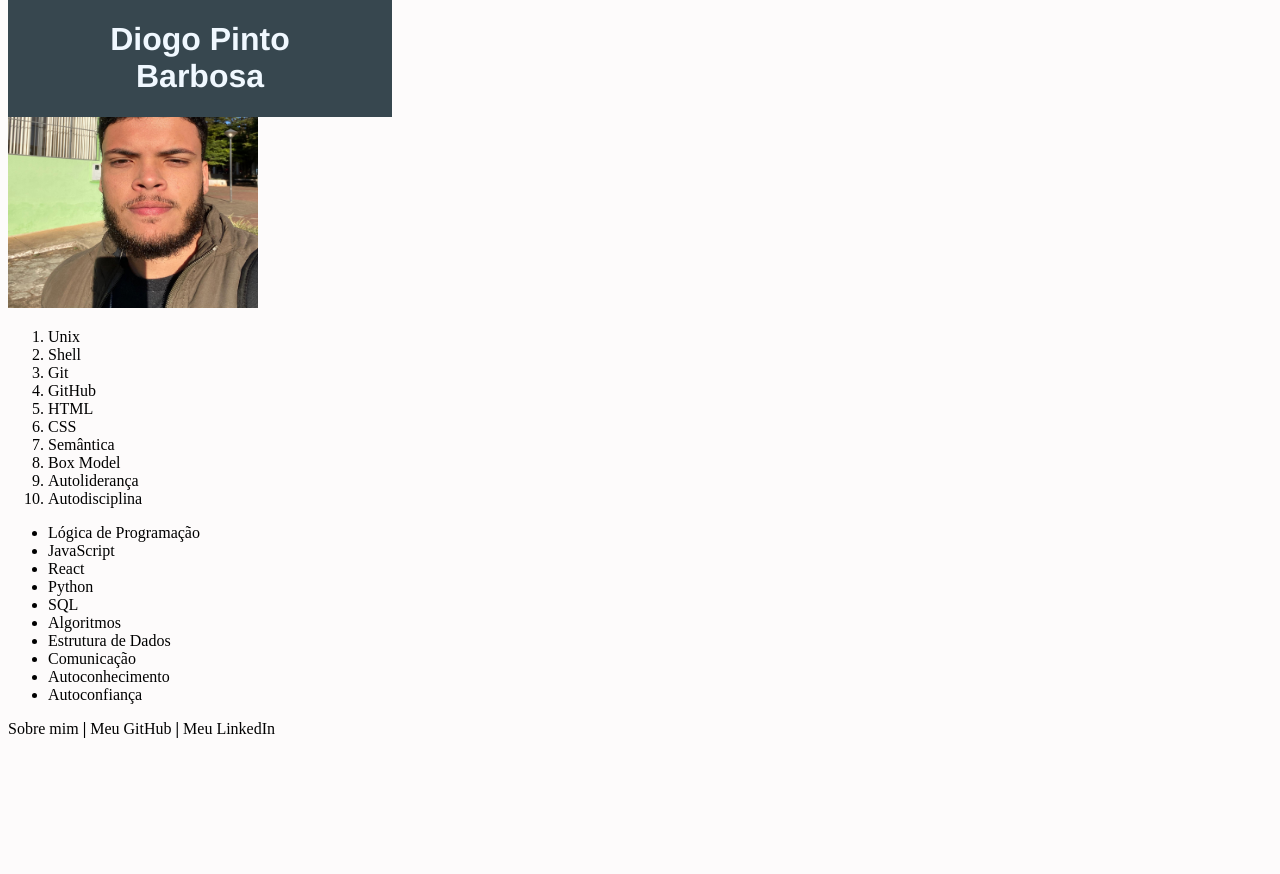
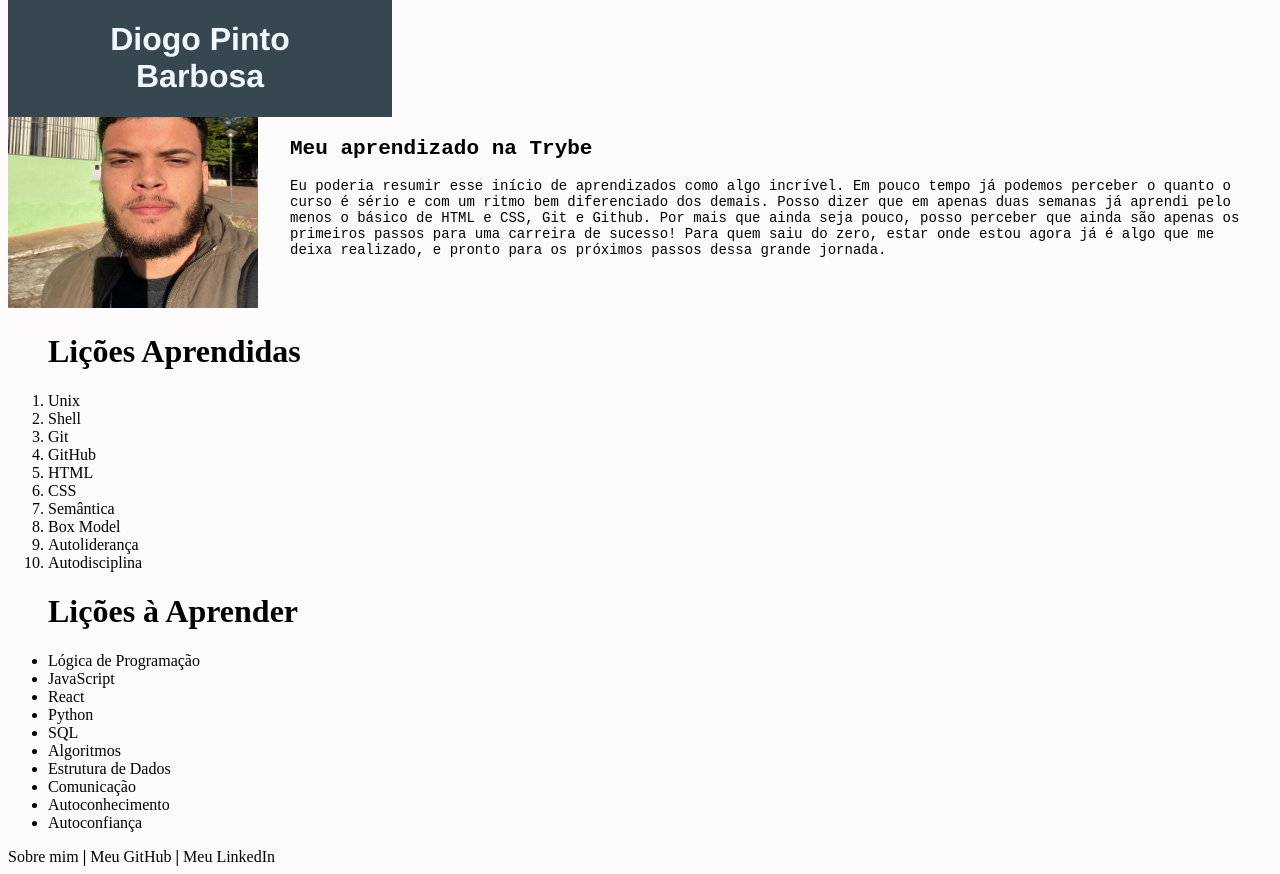
Before and after one commit to diogopb/fundamentos-01-projeto-lessons-learned, a website: page index.html in a window 1280 px wide. Before the commit the page ends 800 px from the top, so only its background shows below. Drawn offline with Linux system fonts and the light colour scheme.

Commit message:
adiciona article

```diff
--- a/index.html
+++ b/index.html
@@ -14,7 +14,18 @@
         </div>
     </header>
     <img src="eu.jpeg" id="minha_foto" height="300px" width="250px" alt="Tryber - Diogo Pinto Barbosa">
+    <article>
+        <h1>Meu aprendizado na Trybe</h1>
+        Eu poderia resumir esse início de aprendizados como algo incrível. Em pouco tempo já podemos perceber o
+        quanto o curso é sério e com um ritmo bem diferenciado dos demais. Posso dizer que em apenas duas semanas
+        já aprendi pelo menos o básico de HTML e CSS, Git e Github. Por mais que ainda seja pouco, posso perceber que
+        ainda são apenas os primeiros passos para uma carreira de sucesso! Para quem saiu do zero, estar onde estou agora
+        já é algo que me deixa realizado, e pronto para os próximos passos dessa grande jornada.
+
+
+    </article>
     <ol id="licoes_aprendidas">
+        <h1>Lições Aprendidas</h1>
         <li>Unix</li>
         <li>Shell</li>
         <li>Git</li>
@@ -27,6 +38,7 @@
         <li>Autodisciplina</li>
     </ol>
     <ul id="licoes_a_aprender">
+        <h1>Lições à Aprender</h1>
         <li>Lógica de Programação</li>
         <li>JavaScript</li>
         <li>React</li>
--- a/style.css
+++ b/style.css
@@ -19,6 +19,23 @@ body {
     text-align: center;
 }
 
+#minha-foto{
+    float: left;
+    border: transparent thin solid;
+    padding: 5px;
+    margin: 0px 10px 10px 0;
+    max-width: 186px;
+}
+
+article {
+    font-family: monospace;
+    font-size: 14px;
+    position:absolute;
+    top: 15%;
+    left: 290px;
+    right: 20px;
+}
+
 .sobre-mim:hover, .github:hover, .linkedin:hover {
     text-decoration: dotted;
     font-size: 16px;
```
